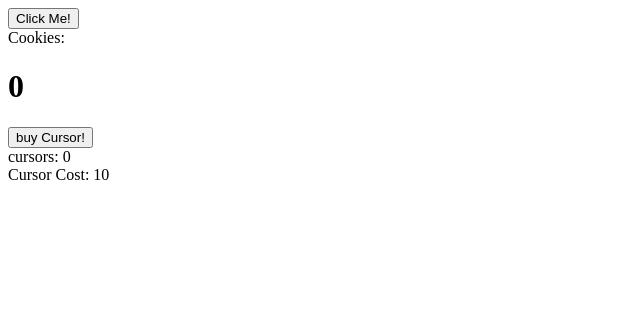
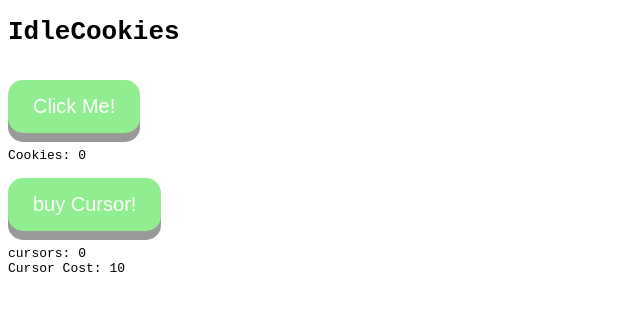
Before and after one commit to joinichi8/idlegame, a plain HTML site: page index.html in a window 1280 px wide. Shown: the whole page, without its empty margins (0-640 px from the left). Drawn offline with Linux system fonts and the light colour scheme.

Commit message:
improved visuals

```diff
--- a/index.html
+++ b/index.html
@@ -7,13 +7,21 @@
   <title>IdleCookies</title>
 </head>
 <body>
-    <button onclick="cookieClick(1)">Click Me!</button>
+  <div class="monospace">
+    <h1>IdleCookies</h1>
     <br/>
-    Cookies: <h1 id="cookies">0</h1>
-    <button type="button" onclick="buyCursor()">buy Cursor!</button>
+    <button onclick="cookieClick(1)" class="button button1">Click Me!</button>
+    <br/>
+    <br/>
+    Cookies: <span id="cookies">0</span>
+    <br/>
+    <br/>
+    <button type="button" onclick="buyCursor()" class="button button2">buy Cursor!</button>
+    <br/>
     <br/>
     cursors: <span id="cursors">0</span>
     <br/>
     Cursor Cost: <span id="cursorCost">10</span>
+  </div>
 </body>
 </html>
--- a/interface.css
+++ b/interface.css
@@ -0,0 +1,28 @@
+.monospace {
+  font-family: monospace;
+}
+
+.button {
+  display: inline-block;
+  padding: 15px 25px;
+  font-size: 20px;
+  cursor: pointer;
+  text-align: center;
+  text-decoration: none;
+  outline: none;
+  color: white;
+  background-color: lightgreen;
+  border: none;
+  border-radius: 15px;
+  box-shadow: 0 9px #999;
+}
+
+.button:hover {
+  background-color: darkgreen;
+}
+
+.button:active {
+  background-color: green;
+  box-shadow: 0 5px #666;
+  transform: translateY(4px);
+}
```
Lines whose indentation alone changed are shown as unchanged.
